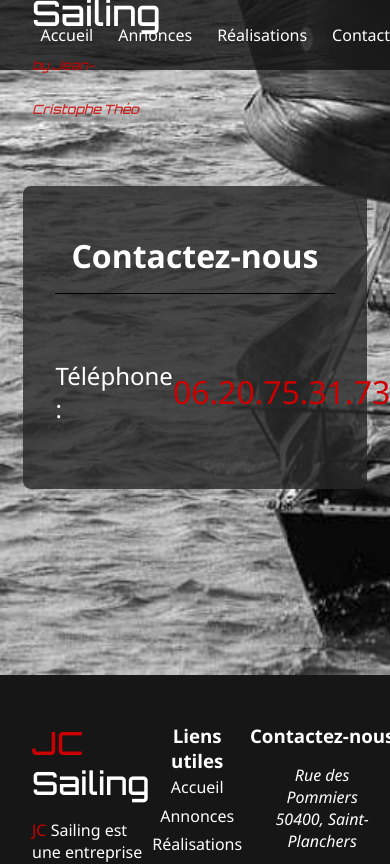
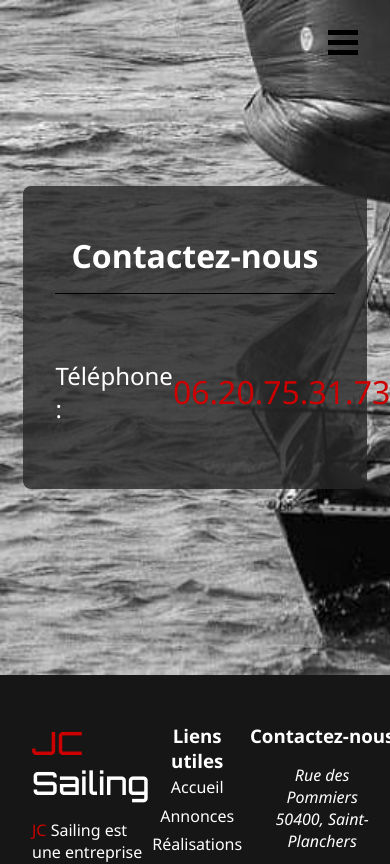
Before and after one commit to qdtrl/jc-sailing-front, a Next.js app: page /contact in a window 390 px wide. Shown: the top 864 px of the page. Built offline with nearby package versions, Linux system fonts and the light colour scheme.

Commit message:
responsive navbar

```diff
--- /dev/null
+++ b/components/Layout/Header/Button/button.module.scss
@@ -0,0 +1,162 @@
+@import '../../../../styles/config';
+
+@mixin transition-ease {
+  transition: all 0.5s ease-in-out;
+}
+.left {
+  position: absolute;
+  left: 2rem;
+  top: 2rem;
+  a.logo {
+    margin-left: 2rem;
+    font-size: 35px;
+    font-family: Orbitron;
+    color: $background-color;
+    &.scrolled_logo {
+      z-index: 4;
+      @include transition-ease;
+      color: $primary-color;
+      span {
+        @include transition-ease;
+        color: $secondary-color;
+      }
+      em {
+        font-size: 0.8rem;
+        word-spacing: -0.1em;
+        opacity: 0.8;
+      }
+    }
+  }
+}
+.nav_burger{
+  display: fixed;
+  flex-direction: row;
+  height: 10vh;
+  width: 100vw;
+}
+
+.menu_btn {
+  position: fixed;
+  right: 2rem;
+  z-index: 4;
+  top: 2rem;
+  height: 20px;
+  width: 28px;
+  cursor: pointer;
+  @include transition-ease;
+  &.burger {
+    position: absolute;
+    right: 0;
+    top: 0.5rem;
+    width: 30px;
+    height: 5px;
+    background: black;
+    @include transition-ease;
+
+    &::before {
+      content: '';
+      position: absolute;
+      top: -10px;
+      width: 30px;
+      height: 5px;
+      background: black;
+      @include transition-ease;
+    }
+    &::after {
+      content: '';
+      position: absolute;
+      top: 10px;
+      width: 30px;
+      height: 5px;
+      background: black;
+      @include transition-ease;
+    }
+    &.open {
+      transform: rotate(720deg);
+      background: transparent;
+      &::before {
+        transform: rotate(45deg) translate(5px, 11px);
+        background-color: $background-grey;
+      }
+      &::after {
+        width: 30px;
+        transform: rotate(-45deg) translate(3px, -10px);
+        background-color: $background-grey;
+      }
+    }
+  }
+}
+
+.nav_burger {
+  position: fixed;
+  top: 0;
+  left: 0;
+  width: 100vw;
+  z-index: 2;
+  visibility: hidden;
+  &.open {
+    visibility: visible;
+  }
+  .menu_nav {
+    margin-top: 0;
+    margin-left: 0;
+    z-index: 3;
+    display: flex;
+    flex-flow: column wrap;
+    align-items: center;
+    justify-content: center;
+    height: 100vh;
+    width: 100vw;
+    overflow: hidden;
+    background: $background-navbar;
+    list-style-type: none;
+    padding-right: 2rem;
+    transform: translateY(-100vh);
+    @include transition-ease;
+
+    &.open {
+      transform: translateY(0);
+    }
+    &_item {
+      transform: translateX(100vw);
+      @include transition-ease;
+      &.open {
+        transform: translateX(0);
+      }
+      &.active > a {
+        color : $primary-color;
+      }
+    }
+
+    &_link {
+      display: inline-block;
+      font-size: 2rem;
+      z-index: 3;
+      text-transform: uppercase;
+      padding: 2rem 0;
+      font-weight: 300;
+      @include transition-ease;
+    }
+  }
+}
+@for $var from 1 through 5 {
+  .menu_nav_item:nth-child(#{$var}) {
+    transition-delay: $var * 0.1s + 0.15s;
+  }
+}
+
+.navItemsBurger{
+  position: relative;
+  color: $secondary-color;
+  text-decoration: none;
+  line-height: 60px;
+  font-size: 30px;
+  text-transform: uppercase;
+  &:hover {
+    color : $primary-color;
+  }
+}
+
+.btnBurger{
+ margin-top: 30px;
+}
--- /dev/null
+++ b/components/Layout/Header/Button/index.jsx
@@ -0,0 +1,123 @@
+import Head from "next/head";
+import Link from 'next/link';
+import { useState, useEffect } from 'react';
+import cn from 'classnames';
+import styles from './button.module.scss';
+
+
+
+const Button = () => {
+  // const page = useLocation();
+  const [ toggle, setToggle ] = useState(false);
+  const [ hover, setHover ] = useState(false);
+
+  const [navToggle, setNavToggle] = useState(false);
+
+  // const handleActive = (path) => {
+  //   if (path === page.pathname) {
+  //       return true
+  //   }
+  //   return false
+  // }
+
+  const handleEnter = () => {
+    setHover(true)
+  }
+  const handleLeave = () => {
+    setHover(false)
+  }
+  const handleClick = () => {
+    setToggle(!toggle);
+  }
+
+  const btnStyle = cn(
+    styles.menu_btn,
+    styles.burger,
+    { [styles.open]: toggle }
+  );
+
+  const navStyle = cn(
+    styles.nav_burger,
+    { [styles.open]: toggle }
+  );
+
+  const menuStyle = cn(
+    styles.menu_nav,
+    { [styles.open]: toggle }
+  );
+  const itemStyle = cn(
+    styles.menu_nav_item,
+    { [styles.open]: toggle }
+  );
+
+  const logoStyle = cn(
+    styles.logo,
+    { [styles.scrolled_logo]: toggle }
+  );
+
+
+  return (
+    <>
+    <Head>
+      <link rel="icon" href="/favicon.ico" />
+    </Head>
+    <div onClick={handleClick} className={styles.menu_btn}>
+        <span  className={btnStyle}></span>
+    </div>
+    <nav className={styles.nav_burger} >
+
+      <div className={navStyle}>
+        <ul className={menuStyle}>
+        <div className={styles.left}>
+          <Link href="/">
+            <a className={logoStyle} >JC <span>Sailing</span> <em>by Jean-Cristophe Théo</em></a>
+          </Link>
+        </div>
+          <li
+              onMouseEnter={handleEnter}
+              onMouseLeave={handleLeave}
+              className={itemStyle}>
+            <Link
+              onClick={handleClick}
+              href="/">
+              <a className={styles.navItemsBurger}>Accueil</a>
+            </Link>
+          </li>
+          <li
+            onMouseEnter={handleEnter}
+            onMouseLeave={handleLeave}
+            className={itemStyle}>
+            <Link
+              onClick={handleClick}
+              href="/annonces">
+              <a className={styles.navItemsBurger}>Annonces</a>
+            </Link>
+          </li>
+          <li
+            onMouseEnter={handleEnter}
+            onMouseLeave={handleLeave}
+            className={itemStyle}>
+            <Link
+              onClick={handleClick}
+              href="/realisations">
+              <a className={styles.navItemsBurger}>Réalisations</a>
+            </Link>
+          </li>
+          <li
+            onMouseEnter={handleEnter}
+            onMouseLeave={handleLeave}
+            className={itemStyle}>
+            <Link
+              onClick={handleClick}
+              href="/contact">
+              <a className={styles.navItemsBurger}>Contact</a>
+            </Link>
+          </li>
+        </ul>
+      </div>
+    </nav>
+    </>
+  )
+}
+
+export default Button;
--- /dev/null
+++ b/components/Layout/Header/Navbar/index.jsx
@@ -0,0 +1,73 @@
+import Head from "next/head";
+import Link from 'next/link'
+import { useState, useEffect } from "react";
+import cn from 'classnames';
+import styles from './navbar.module.scss';
+
+const NavBar = ({show}) => {
+  const [navToggle, setNavToggle] = useState(show);
+
+  const handleScroll = () => {
+    if (show) {
+      return
+    } else {
+      const navHeight = window.innerHeight/10;
+      if (window.scrollY > navHeight){
+        setNavToggle(true)
+      } else {
+        setNavToggle(false)
+      }
+    }
+  }
+
+
+  useEffect(() => {
+    window.addEventListener('scroll', handleScroll, { passive: true });
+
+    return () => {
+        window.removeEventListener('scroll', handleScroll);
+    };
+  // eslint-disable-next-line react-hooks/exhaustive-deps
+  }, []);
+
+  const navbarStyle = cn(
+    styles.navbar,
+    { [styles.scrolled_navbar]: navToggle }
+  );
+
+  const logoStyle = cn(
+    styles.logo,
+    { [styles.scrolled_logo]: navToggle }
+  );
+
+  return (
+    <>
+    <Head>
+      <link rel="icon" href="/favicon.ico" />
+    </Head>
+    <nav className={navbarStyle} >
+      <div className={styles.left}>
+        <Link href="/">
+          <a className={logoStyle}>JC <span>Sailing</span> <em>by Jean-Cristophe Théo</em></a>
+        </Link>
+      </div>
+      <div className={styles.right}>
+        <Link href="/">
+          <a className={styles.navbar_links}>Accueil</a>
+        </Link>
+        <Link href="/annonces">
+          <a className={styles.navbar_links}>Annonces</a>
+        </Link>
+        <Link href="/realisations">
+          <a className={styles.navbar_links}>Réalisations</a>
+        </Link>
+        <Link href="/contact">
+          <a className={styles.navbar_links}>Contact</a>
+        </Link>
+      </div>
+    </nav>
+    </>
+  )
+}
+
+export default NavBar;
--- a/components/Layout/Header/header.module.scss
+++ b/components/Layout/Header/Navbar/navbar.module.scss
@@ -1,4 +1,4 @@
-@import '../../../styles/config';
+@import '../../../../styles/config';
 
 nav {
   &.navbar {
@@ -6,7 +6,7 @@ nav {
     width: 100vw;
     height: 70px;
     position: fixed;
-    z-index: 2;
+    z-index: 3;
     background-color: transparent;
     color: $primary-color;
     display: flex;
@@ -25,7 +25,7 @@ nav {
         margin-right: 2rem;
     }
     &.left {
-      width: 30vw;
+      width: 450px;
       display: inline-flex;
       align-items: center;
       a.logo {
--- a/components/Layout/Header/index.jsx
+++ b/components/Layout/Header/index.jsx
@@ -2,70 +2,21 @@ import Head from "next/head";
 import Link from 'next/link'
 import { useState, useEffect } from "react";
 import cn from 'classnames'
-import styles from './header.module.scss';
+import NavBar from './Navbar';
+import Button from './Button';
 
 const Header = ({show}) => {
-  const [navToggle, setNavToggle] = useState(show);
-
-  const handleScroll = () => {
-    if (show) {
-      return
-    } else {
-      const navHeight = window.innerHeight/10;
-      if (window.scrollY > navHeight){
-        setNavToggle(true)
-      } else {
-        setNavToggle(false)
-      }
-    }
-  }
-
+  const [ windowHeight, setWindowHeight ] = useState(800)
 
   useEffect(() => {
-    window.addEventListener('scroll', handleScroll, { passive: true });
-
-    return () => {
-        window.removeEventListener('scroll', handleScroll);
-    };
-  // eslint-disable-next-line react-hooks/exhaustive-deps
-  }, []);
-
-  const navbarStyle = cn(
-    styles.navbar,
-    { [styles.scrolled_navbar]: navToggle }
-  );
-
-  const logoStyle = cn(
-    styles.logo,
-    { [styles.scrolled_logo]: navToggle }
-  );
+    if (window.innerWidth) {
+      setWindowHeight(window.innerWidth);
+    }
+  }, [])
 
   return (
     <>
-    <Head>
-      <link rel="icon" href="/favicon.ico" />
-    </Head>
-    <nav className={navbarStyle} >
-      <div className={styles.left}>
-        <Link href="/">
-          <a className={logoStyle}>JC <span>Sailing</span> <em>by Jean-Cristophe Théo</em></a>
-        </Link>
-      </div>
-      <div className={styles.right}>
-        <Link href="/">
-          <a className={styles.navbar_links}>Accueil</a>
-        </Link>
-        <Link href="/annonces">
-          <a className={styles.navbar_links}>Annonces</a>
-        </Link>
-        <Link href="/realisations">
-          <a className={styles.navbar_links}>Réalisations</a>
-        </Link>
-        <Link href="/contact">
-          <a className={styles.navbar_links}>Contact</a>
-        </Link>
-      </div>
-    </nav>
+      { windowHeight >= 1200 ? <NavBar show={show}/> : <Button/> }
     </>
   )
 }
--- a/components/Truck/truck.module.scss
+++ b/components/Truck/truck.module.scss
@@ -1,7 +1,7 @@
 @import '../../styles/config';
 
 div.truck {
-  z-index: 2;
+  z-index: 1;
   margin-top: 10vh;
   position: absolute;
   margin-left: 35vw;
```
Also changed, not shown: 1 other file (tests, documents, lock files or other folders).
